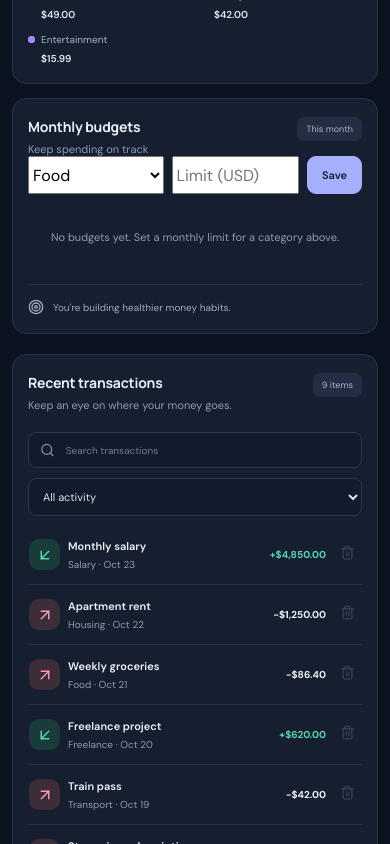
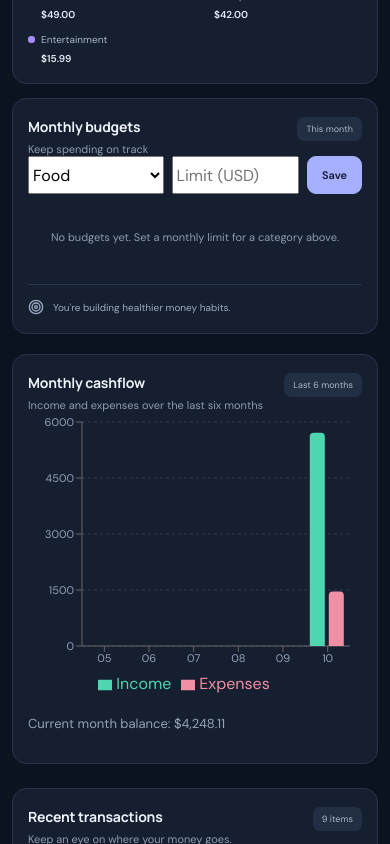
Before and after one commit to marcellabongiolo/fintrack, a React (Vite) app: page / in a window 390 px wide. Shown: the part 1156-2000 px from the top of the page. Built offline with nearby package versions, Linux system fonts and the light colour scheme.

Commit message:
feat: show responsive monthly income and expenses chart

```diff
--- a/src/App.tsx
+++ b/src/App.tsx
@@ -1,9 +1,9 @@
 import { useEffect, useMemo, useState } from "react";
 import type { FormEvent } from "react";
 import { ArrowDownLeft, ArrowUpRight, Bell, Download, Plus, Search, Target, Trash2, Wallet, X } from "lucide-react";
-import { Cell, Pie, PieChart, ResponsiveContainer, Tooltip } from "recharts";
+import { Bar, BarChart, CartesianGrid, Cell, Legend, Pie, PieChart, ResponsiveContainer, Tooltip, XAxis, YAxis } from "recharts";
 import { initialTransactions } from "./data/seed";
-import { filterTransactions, getSpendingByCategory, getMonthlyBudgetProgress, summarizeTransactions, transactionsToCsv } from "./lib/finance";
+import { filterTransactions, getSpendingByCategory, getMonthlyBudgetProgress, getMonthlyCashflow, summarizeTransactions, transactionsToCsv } from "./lib/finance";
 import type { CategoryBudget } from "./lib/finance";
 import type { Transaction, TransactionType } from "./types/finance";
 
@@ -61,6 +61,9 @@ export default function App() {
 
   const currentMonth = new Date().toISOString().slice(0, 7);
   const budgetProgress = useMemo(() => getMonthlyBudgetProgress(transactions, budgets, currentMonth), [transactions, budgets, currentMonth]);
+
+  const cashflow = useMemo(() => getMonthlyCashflow(transactions, currentMonth), [transactions, currentMonth]);
+  const cashflowHasActivity = cashflow.some((item) => item.income > 0 || item.expenses > 0);
 
   const { income, expenses, balance } = useMemo(
     () => summarizeTransactions(transactions),
@@ -176,6 +179,26 @@ export default function App() {
             </article>
           </section>
 
+          <section className="panel content-panel" aria-label="Monthly cashflow" style={{ marginBottom: 24 }}>
+            <div className="section-head"><div><h2>Monthly cashflow</h2><p>Income and expenses over the last six months</p></div><span className="tag">Last 6 months</span></div>
+            {cashflowHasActivity ? (
+              <div style={{ width: "100%", height: 290, minWidth: 0 }}>
+                <ResponsiveContainer width="100%" height="100%">
+                  <BarChart data={cashflow} margin={{ top: 10, right: 12, left: 0, bottom: 8 }}>
+                    <CartesianGrid stroke="#303d52" strokeDasharray="3 3" vertical={false} />
+                    <XAxis dataKey="month" tick={{ fill: "#94a3b8", fontSize: 11 }} tickFormatter={(value: string) => value.slice(5)} />
+                    <YAxis tick={{ fill: "#94a3b8", fontSize: 11 }} width={54} />
+                    <Tooltip formatter={(value) => money.format(Number(value))} contentStyle={{ background: "#182235", border: "1px solid #303d52", borderRadius: 10 }} />
+                    <Legend />
+                    <Bar dataKey="income" name="Income" fill="#4ed6b0" radius={[4, 4, 0, 0]} />
+                    <Bar dataKey="expenses" name="Expenses" fill="#f18fa5" radius={[4, 4, 0, 0]} />
+                  </BarChart>
+                </ResponsiveContainer>
+              </div>
+            ) : <p className="empty">No transactions in the last six months.</p>}
+            <p style={{ color: "#94a3b8", fontSize: 13 }}>Current month balance: {money.format(cashflow[cashflow.length - 1].balance)}</p>
+          </section>
+
           <section className="panel transactions-panel"><div className="section-head"><div><h2>Recent transactions</h2><p>Keep an eye on where your money goes.</p></div><span className="tag">{visible.length} items</span></div>
             <div className="tools"><label className="search"><Search size={16} /><input value={query} onChange={(event) => setQuery(event.target.value)} placeholder="Search transactions" aria-label="Search transactions" /></label><select value={filter} onChange={(event) => setFilter(event.target.value as "all" | TransactionType)} aria-label="Filter transactions"><option value="all">All activity</option><option value="income">Income</option><option value="expense">Expenses</option></select></div>
             {visible.length === 0 ? <p className="empty">No transactions match your search.</p> : visible.map((item) => <div className="transaction" key={item.id}><span className={`transaction-icon ${item.type}`}>{item.type === "income" ? <ArrowDownLeft size={18} /> : <ArrowUpRight size={18} />}</span><div className="transaction-info"><strong>{item.title}</strong><small>{item.category} · {new Intl.DateTimeFormat("en-US", { month: "short", day: "numeric" }).format(new Date(`${item.date}T12:00:00`))}</small></div><strong className={item.type === "income" ? "positive" : ""}>{item.type === "income" ? "+" : "−"}{money.format(item.amount)}</strong><button className="delete" aria-label={`Delete ${item.title}`} onClick={() => { setTransactions((current) => current.filter((transaction) => transaction.id !== item.id)); notify("Transaction deleted."); }}><Trash2 size={15} /></button></div>)}
```
